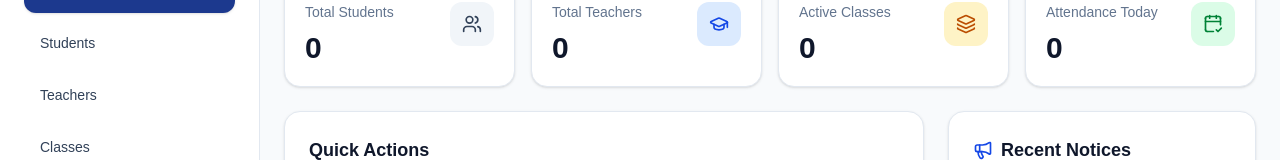
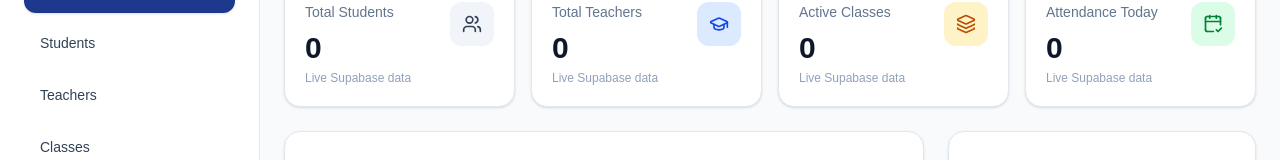
Before and after one commit to denzeldaboy-ai/kingrich-portal, a Next.js app: page /dashboard in a window 1280 px wide. Shown: the part 223-383 px from the top of the page. Built offline with nearby package versions, Linux system fonts and the light colour scheme; no server answers; the database is empty; sample sign-in values are in the browser's storage.

Commit message:
Update page.tsx

```diff
--- a/app/dashboard/page.tsx
+++ b/app/dashboard/page.tsx
@@ -384,6 +384,10 @@
                 <h3 className="mt-2 text-3xl font-bold text-slate-900">
                   {item.value}
                 </h3>
+
+                <p className="mt-1 text-xs text-slate-400">
+                  Live Supabase data
+                </p>
               </div>
               <div className={`rounded-xl p-3 ${item.iconWrap}`}>
                 {item.icon}
```
